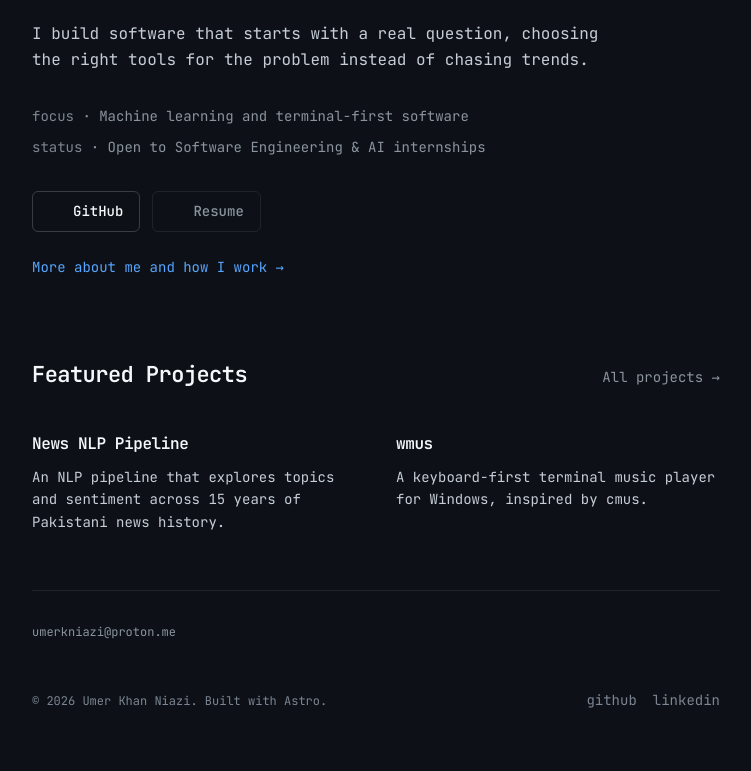
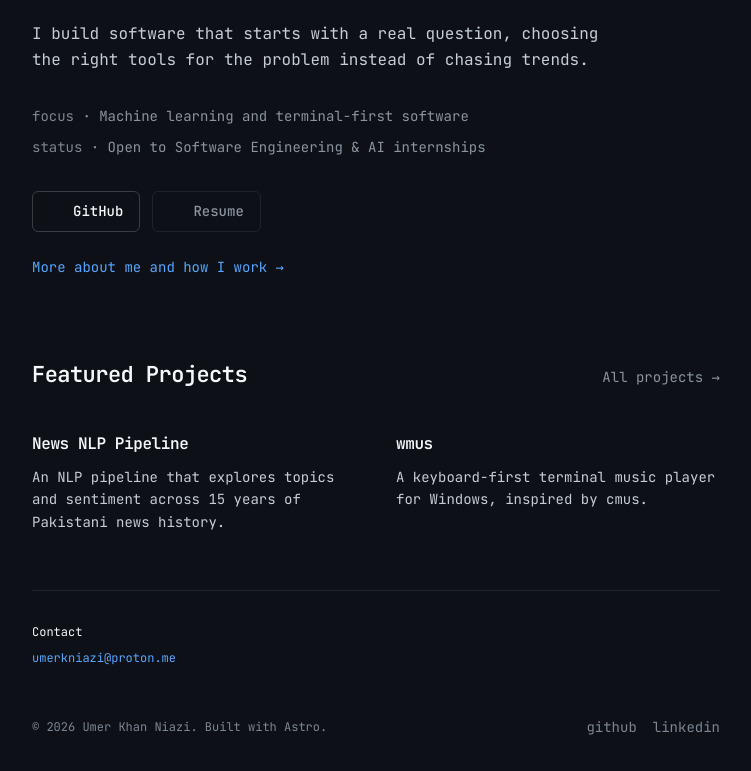
Before and after one commit to umerkniazi/umerkniazi.github.io, an Astro site: page / in a window 1280 px wide. Shown: the part 244-1015 px from the top of the page, without its empty margins (264-1015 px from the left). Before the commit the page ends 988 px from the top, so only its background shows below. Built offline with nearby package versions, Linux system fonts and the light colour scheme; Astro itself is replaced by a stand-in of ours; some icons are missing.

Commit message:
Make footer contact information more prominent

```diff
--- a/src/components/Footer.astro
+++ b/src/components/Footer.astro
@@ -5,9 +5,12 @@ const year = new Date().getFullYear();
 ---
 
 <footer class="flex flex-col gap-12 border-t border-border py-8 text-xs text-faint">
-  <a href={`mailto:${site.email}`} class="font-mono text-muted underline-offset-4 hover:text-accent hover:underline">
-    {site.email}
-  </a>
+  <div class="flex flex-col gap-2">
+    <h2>Contact</h2>
+    <a href={`mailto:${site.email}`} class="font-mono text-accent underline-offset-4 hover:underline">
+      {site.email}
+    </a>
+  </div>
 
   <div class="flex flex-col gap-4 sm:flex-row sm:items-center sm:justify-between">
     <p>© {year} {site.name}. Built with Astro.</p>
```
